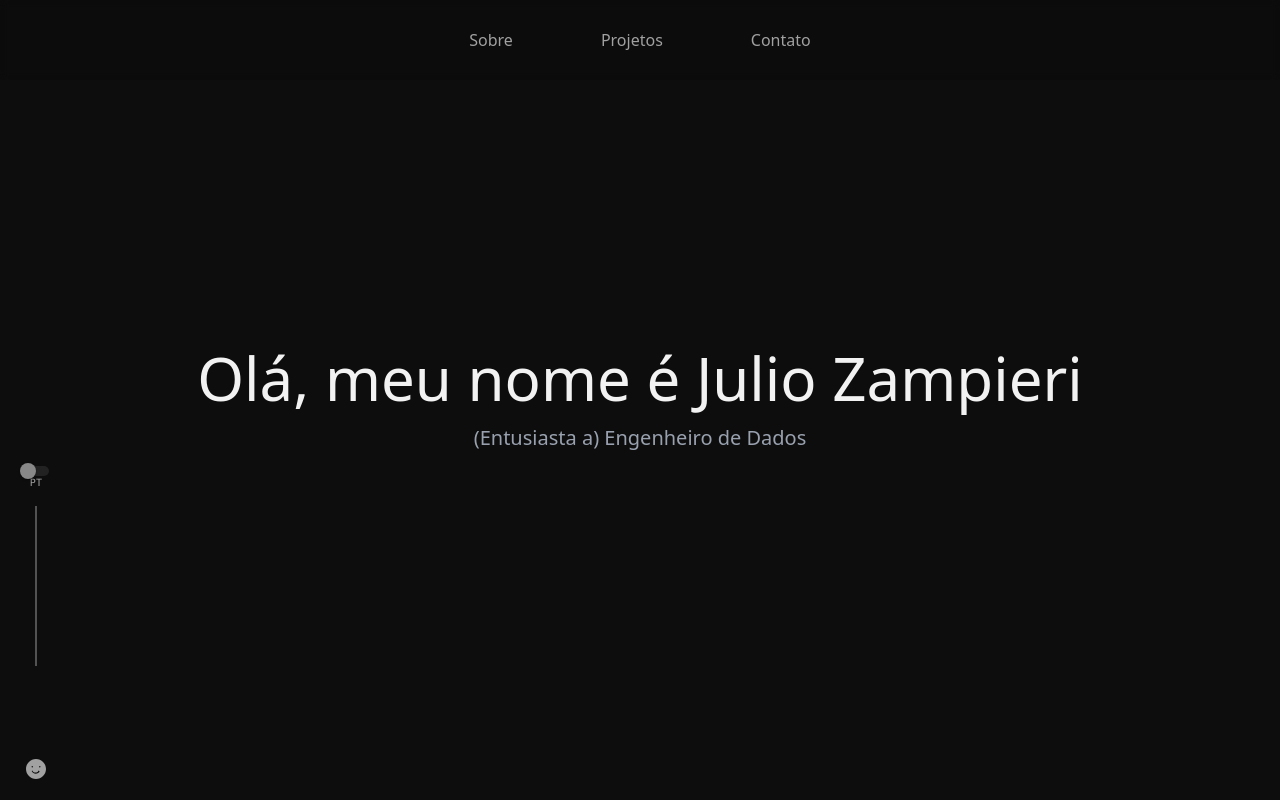
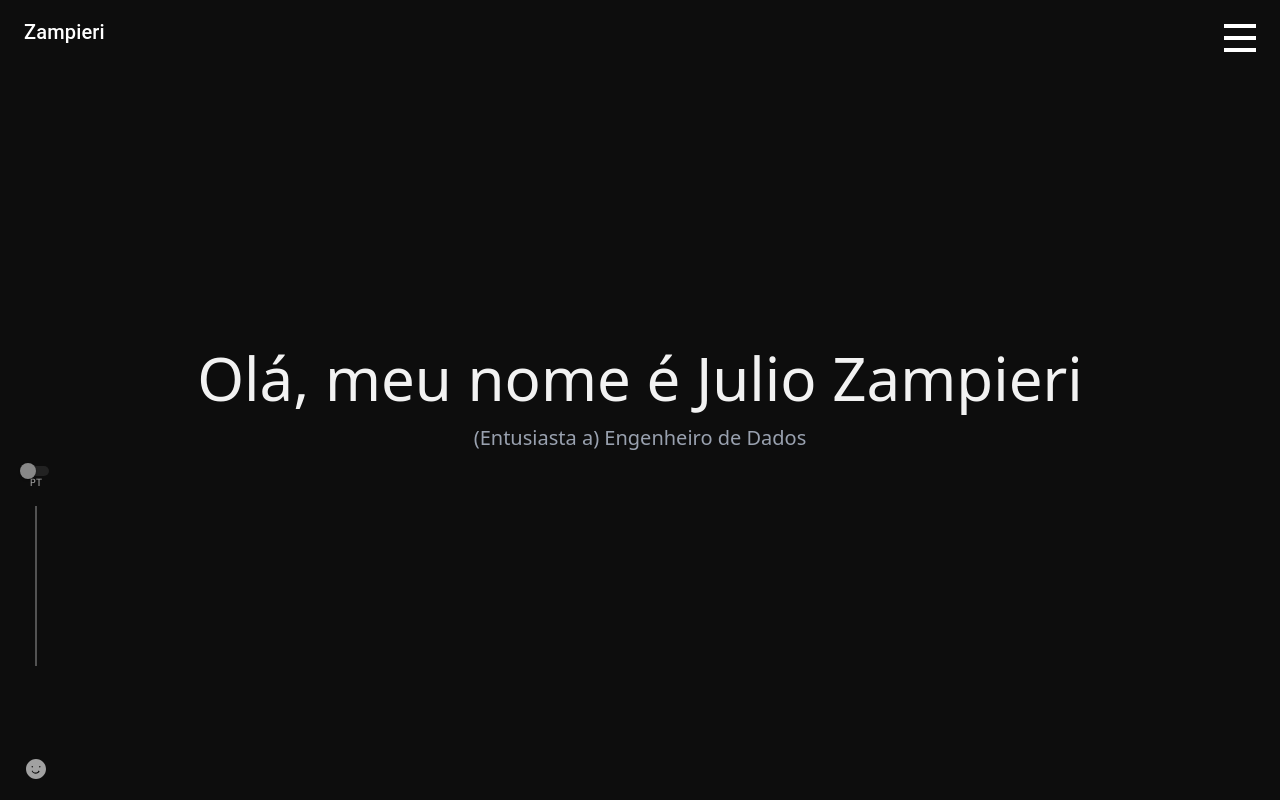
Before and after one commit to jzampieri/Portfolio, a React (Vite) app: page / in a window 1280 px wide. Shown: the top 800 px of the page. Built offline with nearby package versions, Linux system fonts and the light colour scheme; some icons are missing.

Commit message:
feat: new header style

```diff
--- a/package.json
+++ b/package.json
@@ -16,7 +16,8 @@
     "@mui/material": "^7.0.1",
     "@studio-freight/lenis": "^1.0.42",
     "@tailwindcss/vite": "^4.1.3",
-    "framer-motion": "^12.6.3",
+    "framer-motion": "^12.6.5",
+    "gsap": "^3.12.7",
     "react": "^19.0.0",
     "react-dom": "^19.0.0",
     "tailwindcss": "^4.1.3"
--- a/src/components/Experience/Experience.tsx
+++ b/src/components/Experience/Experience.tsx
@@ -37,7 +37,7 @@ const Experience = ({ lang }: ExperienceProps) => {
         <div className="flex border-b border-neutral-700">
           <button
             onClick={() => setActiveTab('profissional')}
-            className={`px-4 py-2 text-sm font-medium ${
+            className={`px-4 py-2 text-sm font-medium cursor-pointer ${
               activeTab === 'profissional' ? 'bg-[#2a2a2a] text-white' : 'text-neutral-400'
             } transition-all rounded-tl-lg`}
           >
@@ -45,7 +45,7 @@ const Experience = ({ lang }: ExperienceProps) => {
           </button>
           <button
             onClick={() => setActiveTab('projetos')}
-            className={`px-4 py-2 text-sm font-medium ${
+            className={`px-4 py-2 text-sm font-medium cursor-pointer ${
               activeTab === 'projetos' ? 'bg-[#2a2a2a] text-white' : 'text-neutral-400'
             } transition-all rounded-tr-lg`}
           >
@@ -90,14 +90,14 @@ const Experience = ({ lang }: ExperienceProps) => {
                     lang === 'pt' ?
                     (
                         <>
-                          Valoriza – Simulador de Laparoscopia{' '}
+                          Valoriza – Mentor Financeiro Consciente{' '}
                           <span className="text-neutral-400 font-normal text-sm">
                             | em parceria com a XP Inc.
                           </span>
                         </>
                       ) : (
                         <>
-                          Valoriza – Laparoscopic Simulator{' '}
+                          Valoriza – Mindful Money Mentor{' '}
                           <span className="text-neutral-400 font-normal text-sm">
                             | in partnership with XP Inc.
                           </span>
--- a/src/components/Header/Header.tsx
+++ b/src/components/Header/Header.tsx
@@ -1,22 +1,13 @@
-import { useEffect, useState } from 'react';
-import { AppBar, Toolbar, Box } from '@mui/material';
+import { useState } from 'react';
+import { AppBar, Toolbar, Box, Typography } from '@mui/material';
+import gsap from 'gsap';
 
 interface HeaderProps {
   lang: 'pt' | 'en';
-  setLang: (lang: 'pt' | 'en') => void;
 }
 
 const Header = ({ lang }: HeaderProps) => {
-  const [scrolled, setScrolled] = useState(false);
-
-  useEffect(() => {
-    const handleScroll = () => {
-      setScrolled(window.scrollY > 50);
-    };
-
-    window.addEventListener('scroll', handleScroll);
-    return () => window.removeEventListener('scroll', handleScroll);
-  }, []);
+  const [open, setOpen] = useState(false);
 
   const links = lang === 'pt'
     ? ['Sobre', 'Projetos', 'Contato']
@@ -24,27 +15,100 @@ const Header = ({ lang }: HeaderProps) => {
 
   const hrefs = ['#sobre', '#projetos', '#contato'];
 
+  const toggleMenu = () => {
+    setOpen((prevOpen) => !prevOpen);
+
+    if (!open) {
+      gsap.set('.menu', {
+        display: 'flex',
+        opacity: 1,
+        y: '-100%',
+      });
+
+      gsap.to('.menu', {
+        duration: 1,
+        y: 0,
+        ease: 'power3.out',
+      });
+    } else {
+      gsap.to('.menu', {
+        duration: 1,
+        y: '-100%',
+        ease: 'power3.in',
+        opacity: 1,
+        onComplete: () => {
+          gsap.set('.menu', { display: 'none' });
+        },
+      });
+    }
+  };
+
+  const handleMouseMove = (e: React.MouseEvent, target: HTMLElement) => {
+    const rect = target.getBoundingClientRect();
+    const centerX = rect.left + rect.width / 2;
+    const centerY = rect.top + rect.height / 2;
+
+    const deltaX = e.clientX - centerX;
+    const deltaY = e.clientY - centerY;
+
+    gsap.to(target, {
+      duration: 0.3,
+      x: deltaX / 10,
+      y: deltaY / 10,
+      ease: 'power3.out',
+    });
+  };
+
+  const handleMouseLeave = (e: React.MouseEvent, target: HTMLElement) => {
+    gsap.to(target, {
+      duration: 0.3,
+      x: 0,
+      y: 0,
+      ease: 'power3.out',
+    });
+  };
+
   return (
     <AppBar
       position="fixed"
       elevation={0}
       sx={{
-        transition: 'all 0.3s ease',
-        backgroundColor: 'rgba(13, 13, 13, 0.6)',
-        backdropFilter: 'blur(4px)',
-        WebkitBackdropFilter: 'blur(8px)',
-        height: scrolled ? '56px' : '80px',
+        backgroundColor: 'transparent',
         justifyContent: 'center',
         boxShadow: 'none',
+        zIndex: 10,
       }}
     >
-      <Toolbar
+      <Toolbar sx={{ display: 'flex', justifyContent: 'space-between', alignItems: 'center', padding: '0 20px' }}>
+        <Typography variant="h6" sx={{ color: '#fff' }}>
+          Zampieri
+        </Typography>
+
+        <div
+          className={`relative w-8 h-4 cursor-pointer z-20 ${open ? 'open' : ''}`}
+          onClick={toggleMenu}
+        >
+          <div className={`bar bg-white h-1 w-full mb-2 transition-all duration-300 ease-in-out ${open ? 'rotate-45 top-2' : ''}`} />
+          <div className={`bar bg-white h-1 w-full mb-2 transition-all duration-300 ease-in-out ${open ? 'opacity-0' : ''}`} />
+          <div className={`bar bg-white h-1 w-full mb-2 transition-all duration-300 ease-in-out ${open ? 'rotate-45 bottom-2' : ''}`} />
+        </div>
+
+        <Box
+          className="menu"
           sx={{
-          display: 'flex',
+            position: 'absolute',
+            top: 0,
+            right: 0,
+            width: '100%',
+            height: '100vh',
+            backgroundColor: 'black',
+            display: 'none',
+            flexDirection: 'column',
+            alignItems: 'center',
             justifyContent: 'center',
-          alignItems: 'center',
-          gap: scrolled ? '4rem' : '5rem',
-          transition: 'all 0.3s ease',
+            zIndex: 10,
+            opacity: 0,
+            transform: 'translateY(-100%)',
           }}
         >
           {hrefs.map((href, i) => (
@@ -58,17 +122,35 @@ const Header = ({ lang }: HeaderProps) => {
                 textDecoration: 'none',
                 color: '#a1a1a1',
                 fontWeight: 500,
-              overflow: 'hidden',
-              px: '4px',
+                fontSize: '2rem',
+                marginBottom: '20px',
+                display: 'block',
                 '&:hover': {
                   color: '#fff',
+                  '&::before': {
+                    transform: 'scaleX(1)',
+                    width: '100%',
+                  },
+                },
+                '&::before': {
+                  content: '""',
+                  position: 'absolute',
+                  bottom: 0,
+                  left: 0,
+                  width: '0%',
+                  height: '2px',
+                  backgroundColor: '#fff',
+                  transform: 'scaleX(0)',
+                  transition: 'transform 0.25s ease, width 0.25s ease',
                 },
               }}
+              onMouseMove={(e) => handleMouseMove(e, e.currentTarget)}
+              onMouseLeave={(e) => handleMouseLeave(e, e.currentTarget)}
             >
-            {links[i]}
+              <div className='w-5xl h-20'>{links[i]}</div>
             </Box>
           ))}
-
+        </Box>
       </Toolbar>
     </AppBar>
   );
--- /dev/null
+++ b/src/components/Projects/Projects.tsx
@@ -0,0 +1,101 @@
+import { useRef } from 'react';
+import { useScroll, useTransform, motion } from 'framer-motion';
+
+const Projects = () => {
+  const sectionRef = useRef(null);
+
+  const projects = [
+    {
+      title: 'Valoriza',
+      description: 'IA financeira com detecção de risco comportamental.',
+    },
+    {
+      title: 'LapIn',
+      description: 'Simulador laparoscópico com IA e realidade virtual.',
+    },
+    {
+      title: 'ElectroDrive',
+      description: 'Carregamento de carros elétricos por indução com ML.',
+    },
+    {
+      title: 'HelpFeet',
+      description: 'E-commerce inclusivo para pés com tamanhos diferentes.',
+    },
+    {
+      title: 'BeReal IA',
+      description: 'Plataforma de match entre clientes e agências com IA.',
+    },
+    {
+      title: 'TaskMaster',
+      description: 'Gerenciador de tarefas com foco em eficiência de equipes.',
+    },
+  ];
+
+  const { scrollYProgress } = useScroll({ target: sectionRef, offset: ['start end', 'end start'] });
+  const lineFill = useTransform(scrollYProgress, [0, 1], ['0%', '100%']);
+
+  return (
+    <section ref={sectionRef} id="projetos" className="relative  text-white px-4 md:px-12 py-24">
+      <div className="relative max-w-6xl mx-auto">
+        <div className="absolute left-1/2 top-0 transform -translate-x-1/2 h-full w-[2px] bg-neutral-700 overflow-hidden">
+          <motion.div
+            style={{ height: lineFill }}
+            className="absolute top-0 left-0 w-full bg-red-500"
+          />
+          {projects.map((_, i) => {
+            const progressStart = i / projects.length;
+            const progressEnd = (i + 1) / projects.length;
+            const markerOffset = useTransform(
+              scrollYProgress,
+              [progressStart, progressEnd],
+              [0, 10]
+            );
+            const scale = useTransform(
+              scrollYProgress,
+              [progressStart, progressEnd],
+              [1, 1.5]
+            );
+            const opacity = useTransform(
+              scrollYProgress,
+              [progressStart, progressEnd],
+              [0.4, 1]
+            );
+            const markerY = `${(i + 1) * 150}`;
+            return (
+              <motion.div
+                key={i}
+                style={{ top: `calc(${markerY}px + ${markerOffset})`, scale, opacity }}
+                className="absolute left-1/2 -translate-x-1/2 w-4 h-4 bg-black border-2 border-red-500 rounded-full shadow-lg"
+              />
+            );
+          })}
+        </div>
+
+        <div className="flex flex-col gap-32">
+          {projects.map((project, index) => (
+            <motion.div
+              key={index}
+              initial={{ opacity: 0, y: 50 }}
+              whileInView={{ opacity: 1, y: 0 }}
+              transition={{ duration: 0.6, ease: 'easeOut' }}
+              viewport={{ once: true, amount: 0.5 }}
+              className="grid grid-cols-1 md:grid-cols-2 items-center gap-12"
+            >
+              <div className="text-right md:pr-12">
+                <h3 className="text-3xl font-bold text-red-500">{project.title}</h3>
+              </div>
+
+              <div className="text-left md:pl-12">
+                <p className="text-neutral-300 text-lg leading-relaxed">
+                  {project.description}
+                </p>
+              </div>
+            </motion.div>
+          ))}
+        </div>
+      </div>
+    </section>
+  );
+};
+
+export default Projects;
--- a/src/pages/Main/Main.tsx
+++ b/src/pages/Main/Main.tsx
@@ -3,6 +3,7 @@ import Header from "../../components/Header/Header";
 import Footer from "../../components/Footer/Footer";
 import Experience from "../../components/Experience/Experience";
 import About from "../../components/About/About";
+import Projects from "../../components/Projects/Projects";
 
 interface MainProps {
   lang: 'pt' | 'en';
@@ -28,6 +29,7 @@ function Main({ lang, setLang }: MainProps) {
       </section>
       <About lang={lang}/>
       <Experience lang={lang}/>
+      <Projects/>
       <Social lang={lang} setLang={setLang} />
       <Footer />
     </main>
```
Also changed, not shown: 1 other file (tests, documents, lock files or other folders). Lines whose indentation alone changed are shown as unchanged.
